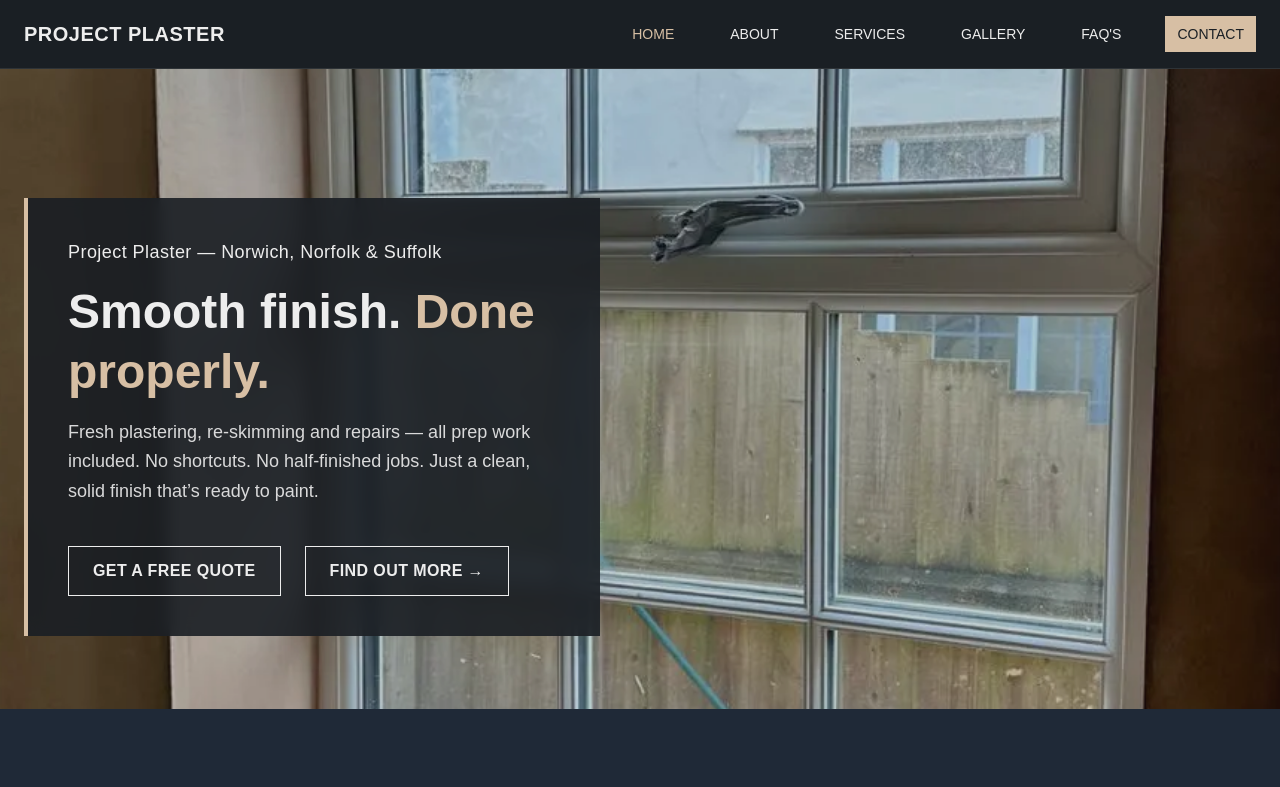
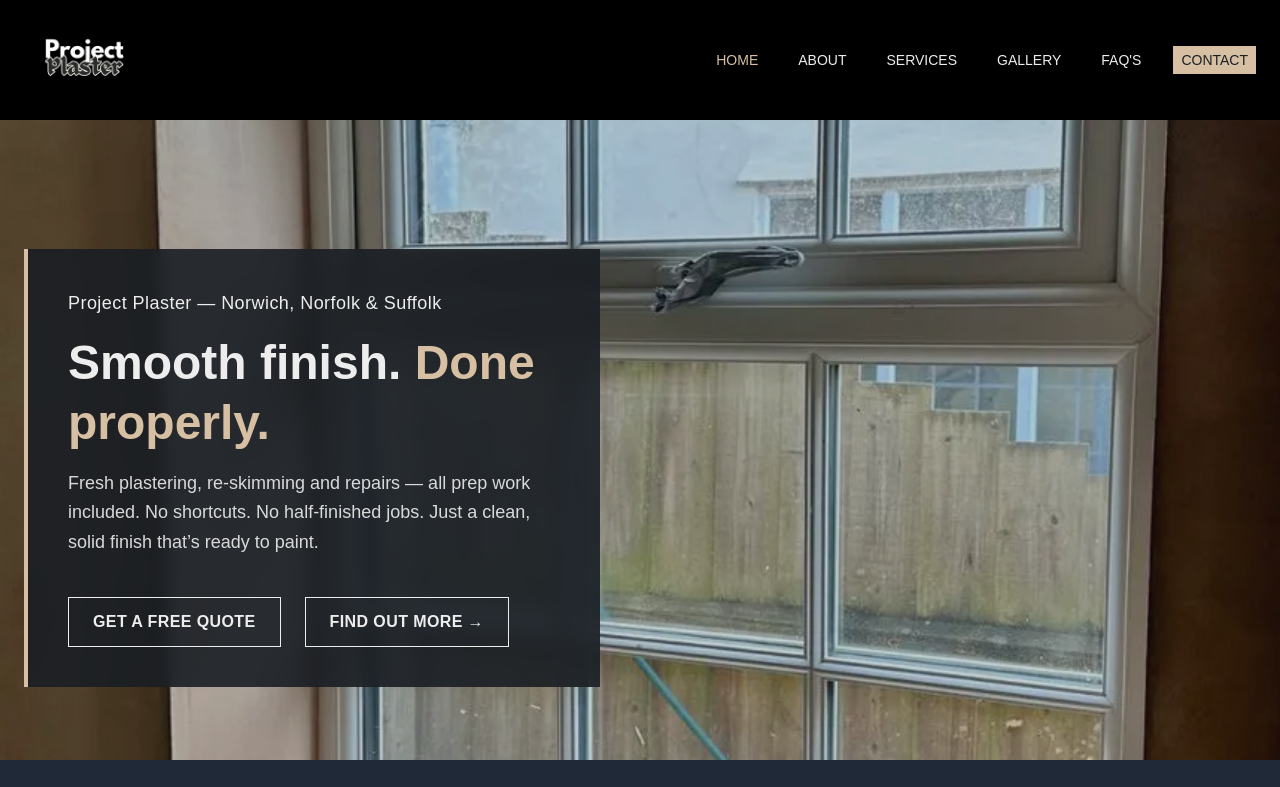
Before and after one commit to joshuaforster/project-plaster, a Next.js app: page / in a window 1280 px wide. Shown: the top 787 px of the page. Built offline with nearby package versions, Linux system fonts and the light colour scheme.

Commit message:
added new logo

```diff
--- a/src/app/Layout/Header.tsx
+++ b/src/app/Layout/Header.tsx
@@ -1,7 +1,8 @@
 'use client';
 
-import React, { useState } from 'react';
+import { useState } from 'react';
 import Link from 'next/link';
+import Image from 'next/image';
 import { usePathname } from 'next/navigation';
 
 export default function Header() {
@@ -21,27 +22,34 @@ export default function Header() {
   const handleLinkClick = () => setMobileMenuOpen(false);
 
   return (
-    <header className="sticky top-0 z-50 bg-[#1A1F24] text-[#EDEDED] border-b border-[#2E3337]">
-      <nav className="px-4 lg:px-6 py-4">
+    <header className="sticky top-0 z-50 bg-black text-[#EDEDED]">
+      <nav className="px-4 lg:px-6">
         <div className="flex items-center justify-between mx-auto max-w-screen-xl">
 
           {/* LOGO */}
           <Link
             href="/"
-            className="flex items-center text-[#EDEDED] font-bold text-xl tracking-wide uppercase"
+            className="flex items-center"
             onClick={handleLinkClick}
           >
-            Project&nbsp;Plaster
+            <Image
+              src="/images/project-plaster.webp"
+              width={150}
+              height={60}
+              alt="Project Plaster"
+              className="h-8 w-auto sm:h-10 lg:h-30"
+              priority
+            />
           </Link>
 
           {/* DESKTOP MENU */}
-          <div className="hidden lg:flex lg:items-center lg:space-x-8">
+          <div className="hidden lg:flex lg:items-center lg:space-x-6">
             {navigationLinks.map((link, index) => (
               <Link
                 key={index}
                 href={link.path}
                 onClick={handleLinkClick}
-                className={`text-sm uppercase font-light transition-colors duration-300 px-3 py-2 ${
+                className={`text-sm uppercase font-light transition-colors duration-300 px-2 py-1 ${
                   link.isPrimary
                     ? 'bg-[#D7BFA4] text-[#1A1F24] hover:bg-[#C5AB8E]'
                     : pathname === link.path
@@ -59,7 +67,7 @@ export default function Header() {
             <button
               type="button"
               onClick={toggleMobileMenu}
-              className="inline-flex flex-col items-center justify-center p-2 focus:outline-none"
+              className="inline-flex flex-col items-center justify-center p-1.5 focus:outline-none"
               aria-expanded={isMobileMenuOpen}
             >
               <div className={`hamburger ${isMobileMenuOpen ? 'open' : ''}`}>
@@ -73,14 +81,14 @@ export default function Header() {
 
         {/* MOBILE MENU */}
         {isMobileMenuOpen && (
-          <div className="lg:hidden mt-4 border-t border-[#2E3337]">
-            <ul className="flex flex-col space-y-1 pt-4">
+          <div className="lg:hidden mt-2 border-t border-[#2E3337]">
+            <ul className="flex flex-col space-y-0.5 pt-2">
               {navigationLinks.map((link, index) => (
                 <li key={index}>
                   <Link
                     href={link.path}
                     onClick={handleLinkClick}
-                    className={`block text-sm uppercase py-2 px-3 transition duration-200 ${
+                    className={`block text-sm uppercase py-1.5 px-3 transition duration-200 ${
                       pathname === link.path
                         ? 'text-[#D7BFA4]'
                         : 'text-[#EDEDED] hover:text-[#D7BFA4]'
@@ -98,11 +106,10 @@ export default function Header() {
       {/* HAMBURGER STYLES */}
       <style>{`
         .hamburger {
-          width: 24px;
-          height: 18px;
+          width: 22px;
+          height: 16px;
           position: relative;
         }
-
         .hamburger .line {
           width: 100%;
           height: 2px;
@@ -111,21 +118,19 @@ export default function Header() {
           left: 0;
           transition: all 0.3s ease;
         }
-
         .hamburger .line:nth-child(1) { top: 0; }
-        .hamburger .line:nth-child(2) { top: 8px; }
-        .hamburger .line:nth-child(3) { top: 16px; }
-
+        .hamburger .line:nth-child(2) { top: 7px; }
+        .hamburger .line:nth-child(3) { top: 14px; }
         .hamburger.open .line:nth-child(1) {
           transform: rotate(45deg);
-          top: 8px;
+          top: 7px;
         }
         .hamburger.open .line:nth-child(2) {
           opacity: 0;
         }
         .hamburger.open .line:nth-child(3) {
           transform: rotate(-45deg);
-          top: 8px;
+          top: 7px;
         }
       `}</style>
     </header>
```
Also changed, not shown: tsconfig.json (+5 -3 lines), public/images/project-plaster.webp (added).
